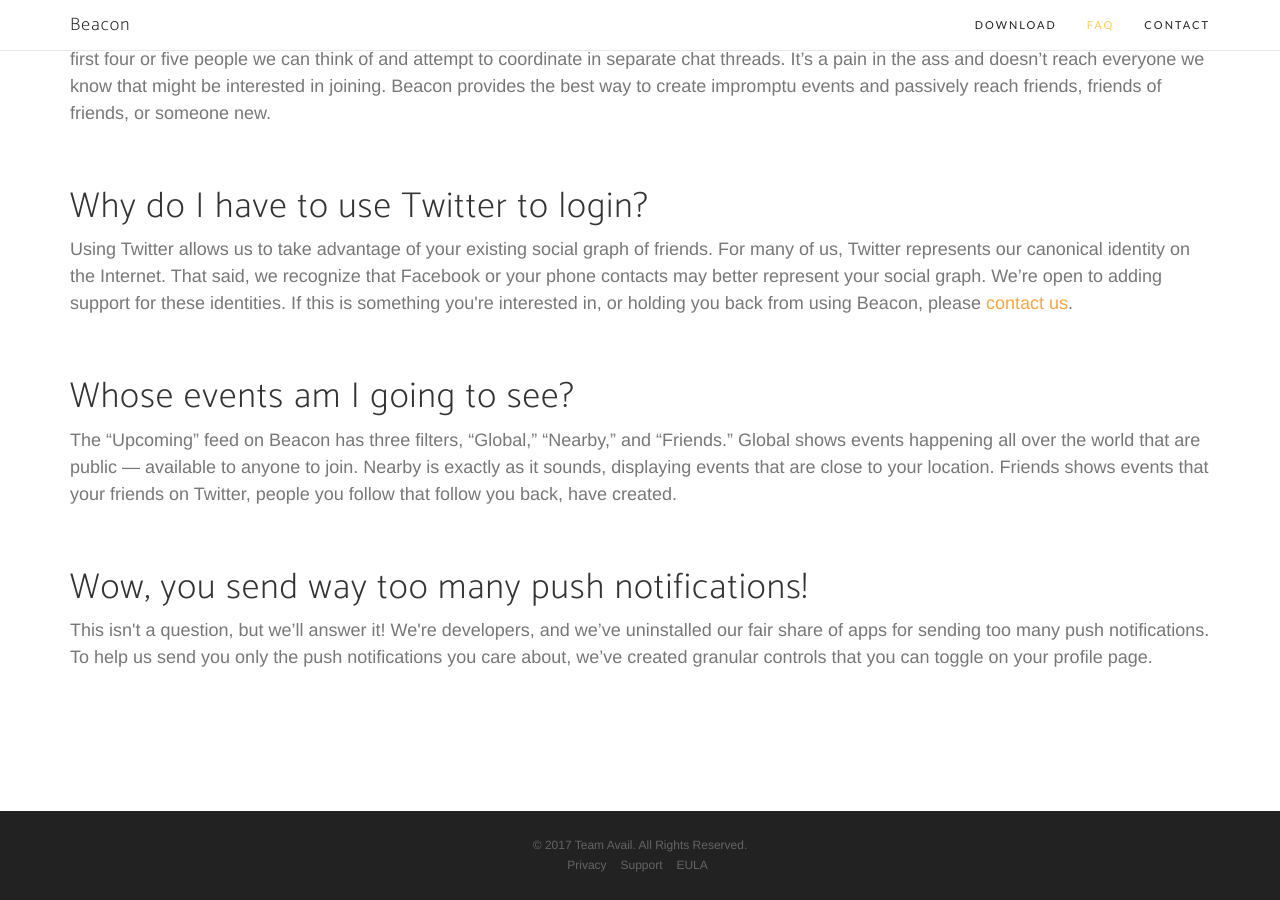
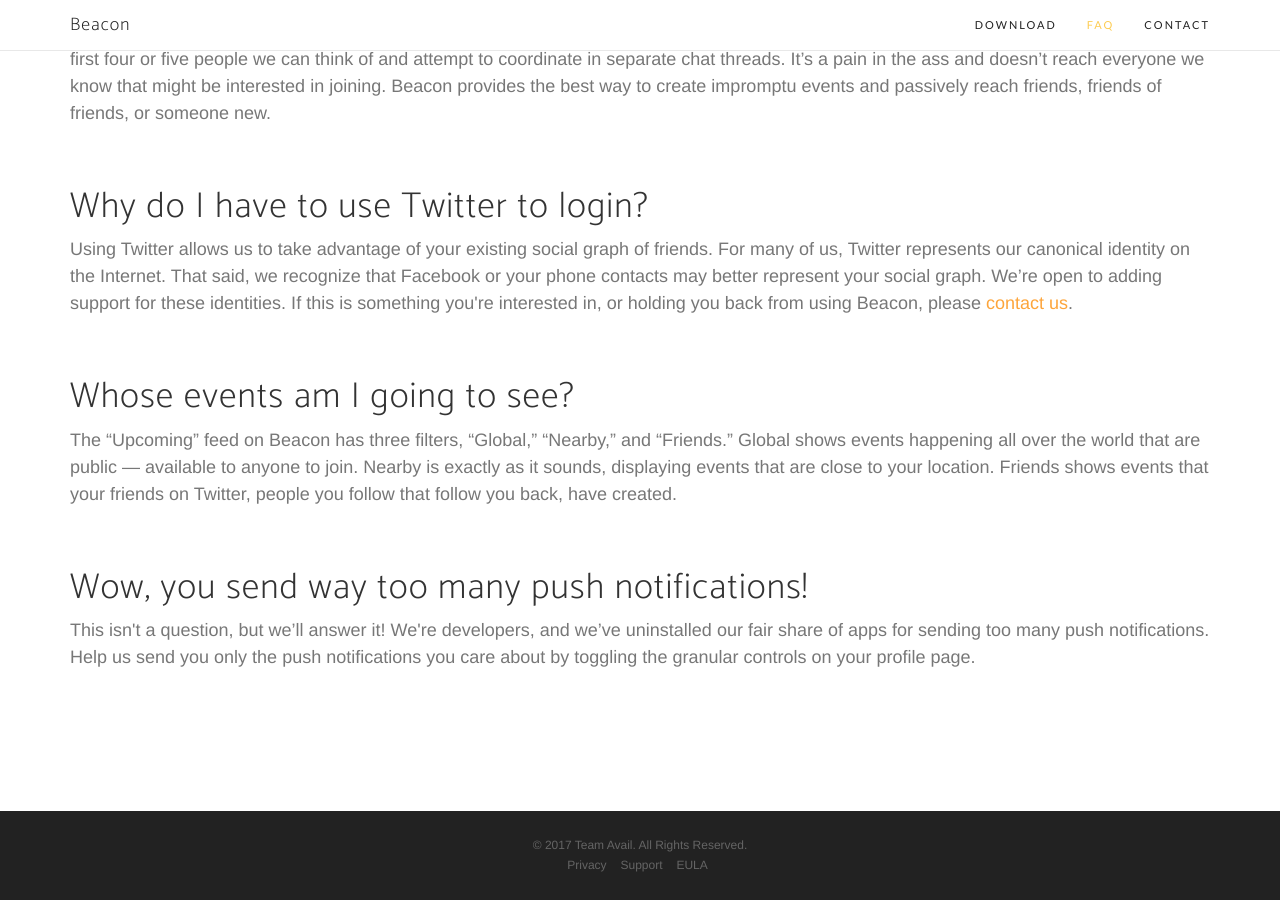
Before and after one commit to ashleynh/beacon-site, a Jekyll site: the page built from index.html, in a window 1280 px wide and 900 px high, scrolled down 1233 px. Built offline with Jekyll 4.4.1, drawn with Linux system fonts in a browser that asks for light colours; nearby versions of some CDN libraries; some web fonts are replaced.

Commit message:
Copy edit.

```diff
--- a/index.html
+++ b/index.html
@@ -63,7 +63,7 @@ title: Home
                         <h1>Whose events am I going to see?</h1>
                         <p class="text-muted">The “Upcoming” feed on Beacon has three filters, “Global,” “Nearby,” and “Friends.” Global shows events happening all over the world that are public — available to anyone to join. Nearby is exactly as it sounds, displaying events that are close to your location. Friends shows events that your friends on Twitter, people you follow that follow you back, have created.</p><br>
                         <h1>Wow, you send way too many push notifications!</h1>
-                        <p class="text-muted">This isn't a question, but we’ll answer it! We're developers, and we’ve uninstalled our fair share of apps for sending too many push notifications. To help us send you only the push notifications you care about, we’ve created granular controls that you can toggle on your profile page.</p><br>
+                        <p class="text-muted">This isn't a question, but we’ll answer it! We're developers, and we’ve uninstalled our fair share of apps for sending too many push notifications. Help us send you only the push notifications you care about by toggling the granular controls on your profile page.</p><br>
                 </div>
                 <!-- <div class="col-md-4">
                     <div class="container-fluid">
```
